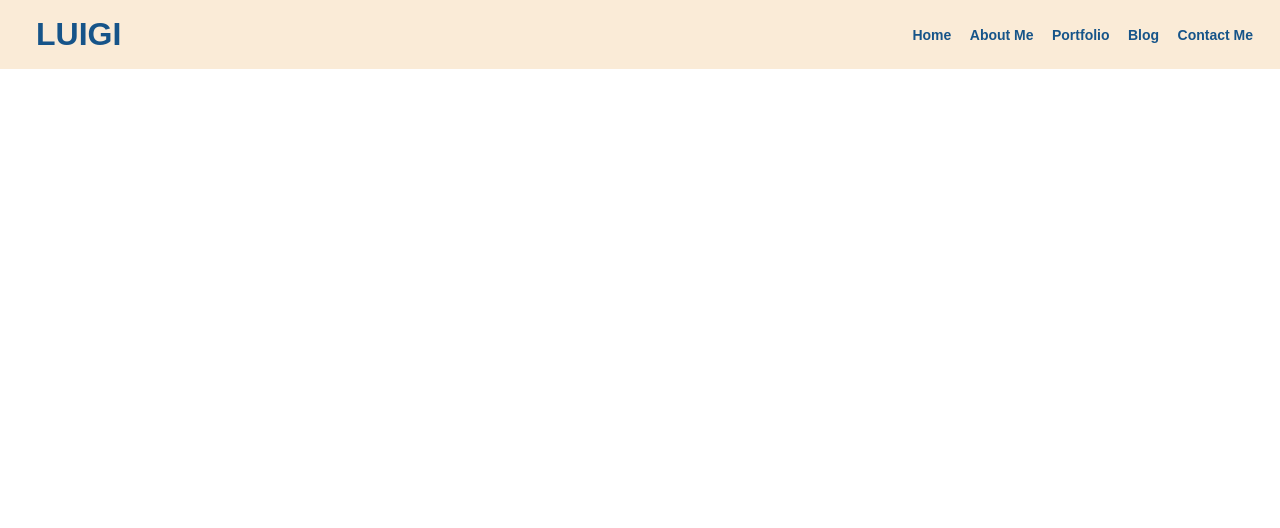
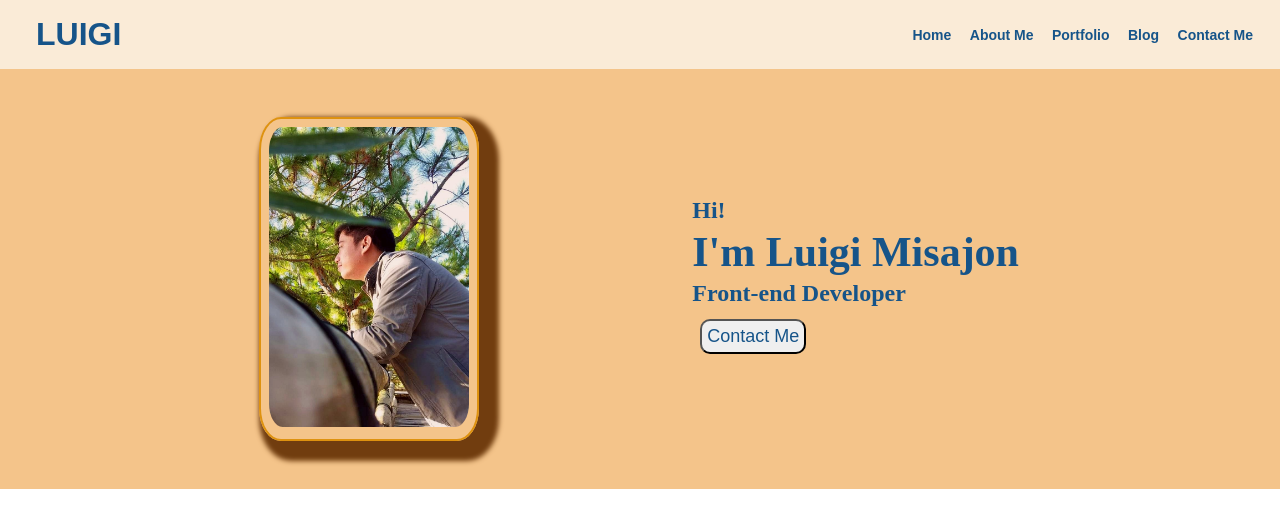
Before and after one commit to misLuigi/Luigi-Frontend-Developer, a plain HTML site: page index.html in a window 1280 px wide. Drawn offline with Linux system fonts and the light colour scheme.

Commit message:
Added a hero section of this personal website.

```diff
--- a/index.html
+++ b/index.html
@@ -19,5 +19,16 @@
             <li><a href="#">Contact Me</a></li>
         </ul>
     </nav>
+    <div class="hero">
+       <div class="image-container">
+        <img src="my image/Luigi side-view.jpg" alt="Luigi's image">
+       </div>
+       <div class="name">
+        <h4 class="me">Hi!</h4>
+        <h1 class="me">I'm Luigi Misajon</h1>
+        <h2 class="me">Front-end Developer</h2>
+        <button >Contact Me</button>
+       </div>
+    </div>
 </body>
 </html>
--- a/style.css
+++ b/style.css
@@ -31,3 +31,48 @@ li {
     font-size: 14px;
     font-weight: bold;
 }
+
+.hero {
+    background-color:rgb(244, 196, 138);
+    display: flex;
+    justify-content: space-evenly;
+    align-items: center;
+    height: 100%;
+    width: auto;
+    padding: 3em;
+}
+
+.image-container {
+    border: 2px solid rgb(222, 146, 16);
+    box-shadow: 10px 10px 5px 10px  rgb(113, 61, 15);
+    border-radius: 10%;
+
+}
+
+img {
+    height: 300px;
+    width: auto;
+    padding: 0.5em;
+    border-radius: 10%;
+}
+
+h4 {
+    font-weight: bold;
+    font-size: 24px;
+}
+
+h1 {
+    font-weight: bold;
+    font-size: 42px;
+}
+
+.me {
+    padding: 2px;
+}
+button {
+    padding: 5px;
+    margin: 10px;
+    font-size: 18px;
+    font-weight: 100;
+    border-radius: 10px;
+}
```
Also changed, not shown: my image/Luigi side-view.jpg (added), 1 other file.
